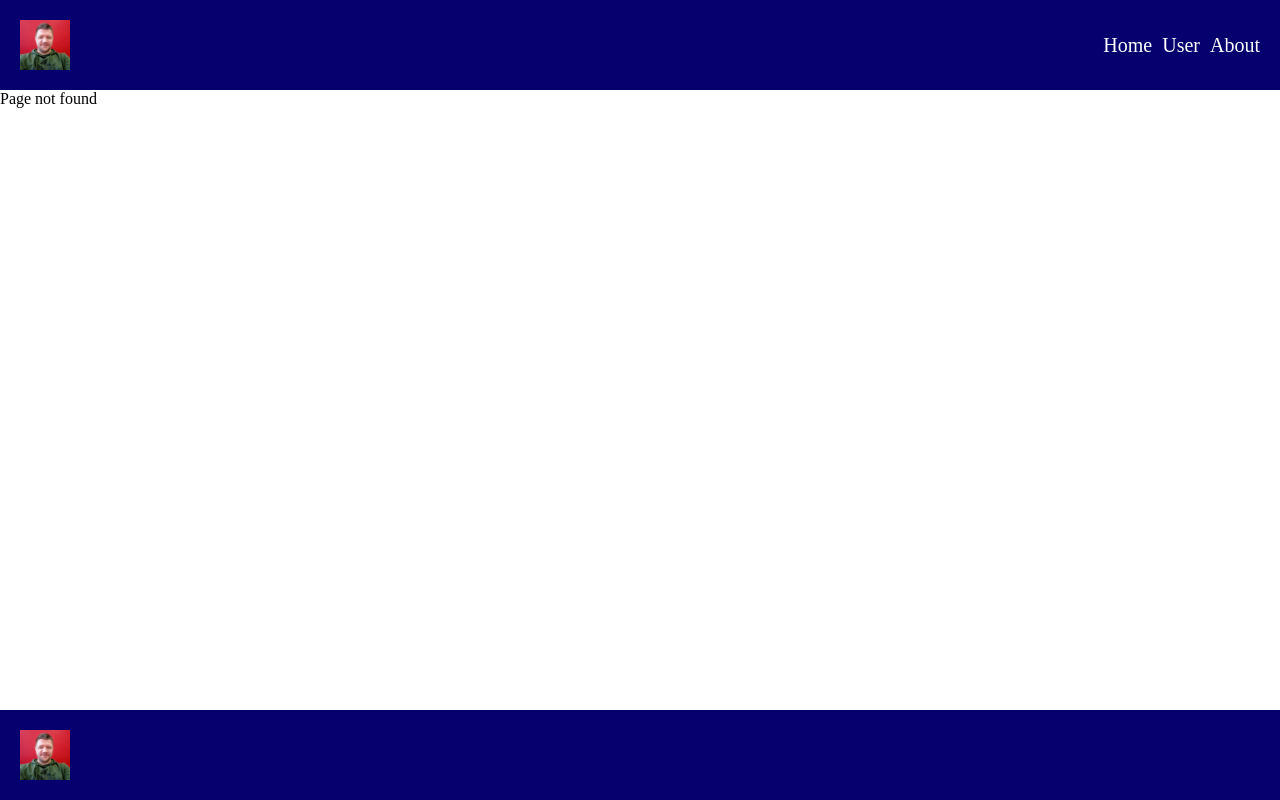
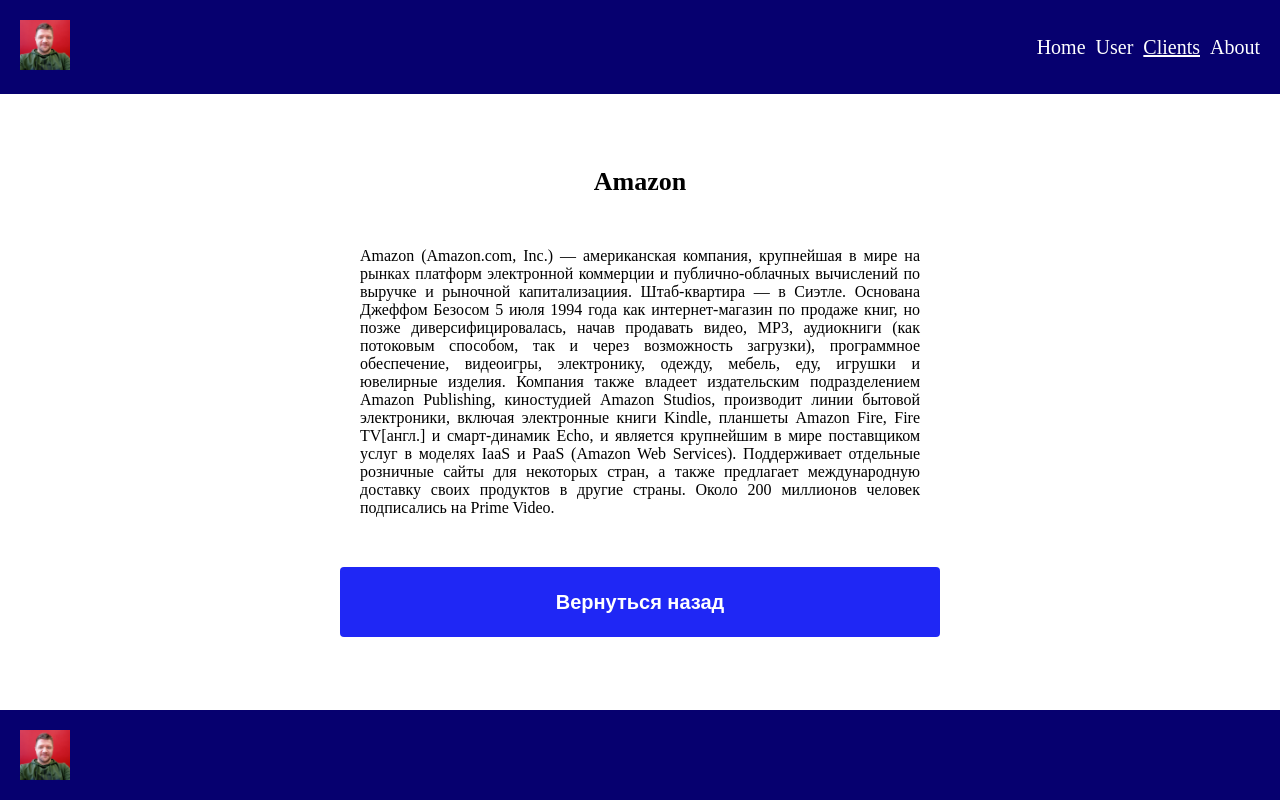
Before and after one commit to AndriiGudz/ReactTypeScript, a React (Create React App) app: page /clients/amazon in a window 1280 px wide. Before the commit this address had no page. Built offline with nearby package versions, Linux system fonts and the light colour scheme.

Commit message:
homeworks 12

```diff
--- a/src/App.tsx
+++ b/src/App.tsx
@@ -3,6 +3,7 @@
 import GlobalStyles from 'styles/GlobalStyles';
 import Home from 'pages/Home/Home';
 import User from 'pages/User/User';
+import Clients from 'pages/Clients/Clients';
 import About from 'pages/About/About';
 
 // import BlinkingText from './components/BlinkingText/BlinkingText';
@@ -20,6 +21,9 @@
 // import Lessons10 from 'lessons/Lessons10/Lessons10';
 // import Lessons11 from 'lessons/Lessons11/Lessons';
 import Layout from 'components/Layout/Layout';
+import Amazon from 'pages/Clients/Amazon/Amazon';
+import Ebay from 'pages/Clients/Ebay/Ebay';
+import Netflix from 'pages/Clients/Netflix/Netflix';
 
 function App() {
   return (
@@ -42,8 +46,12 @@
         <Routes>
           <Route path='/' element={<Home />} />
           <Route path='/user' element={<User />} />
+          <Route path='/clients' element={<Clients />} />
           <Route path='/about' element={<About />} />
           <Route path='*' element='Page not found' />
+          <Route path='/clients/amazon' element={<Amazon />} />
+          <Route path='/clients/ebay' element={<Ebay />} />
+          <Route path='/clients/netflix' element={<Netflix />} />
         </Routes>
       </Layout>
     </BrowserRouter>
--- a/src/components/Layout/Layout.tsx
+++ b/src/components/Layout/Layout.tsx
@@ -1,3 +1,5 @@
+import { Link } from 'react-router-dom'
+
 import {
   LayoutComponent,
   Header,
@@ -14,7 +16,9 @@
   return (
     <LayoutComponent>
       <Header>
+        <Link to='/'>
         <HeaderLogo src={Avatar} alt="Logo" />
+        </Link>
         <NavContainer>
           <StyledNavLink
             to="/"
@@ -31,6 +35,14 @@
             })}
           >
             User
+          </StyledNavLink>
+          <StyledNavLink
+            to="/clients"
+            style={({ isActive }) => ({
+              textDecoration: isActive ? 'underline' : 'none',
+            })}
+          >
+            Clients
           </StyledNavLink>
           <StyledNavLink
             to="/about"
--- a/src/components/Layout/styles.ts
+++ b/src/components/Layout/styles.ts
@@ -34,7 +34,10 @@
 export const Main = styled.main`
   display: flex;
   flex-direction: column;
+  align-items: center;
+  justify-content: center;
   flex: 1;
+  width: 100%;
 `
 export const Footer = styled.footer`
   display: flex;
--- /dev/null
+++ b/src/pages/Clients/Amazon/Amazon.tsx
@@ -0,0 +1,38 @@
+import { useNavigate } from 'react-router-dom'
+
+import Button from 'components/Button/Button'
+import { PageWrapper, Title, CompanyInfo } from './styles'
+
+function Amazon() {
+    const navigate = useNavigate()
+
+    const goBack = () => {
+        navigate('/clients')
+    }
+
+  return (
+    <PageWrapper>
+      <Title>Amazon</Title>
+      <CompanyInfo>
+        Amazon (Amazon.com, Inc.) — американская компания, крупнейшая в мире на
+        рынках платформ электронной коммерции и публично-облачных вычислений по
+        выручке и рыночной капитализациия. Штаб-квартира — в Сиэтле. Основана
+        Джеффом Безосом 5 июля 1994 года как интернет-магазин по продаже книг,
+        но позже диверсифицировалась, начав продавать видео, MP3, аудиокниги
+        (как потоковым способом, так и через возможность загрузки), программное
+        обеспечение, видеоигры, электронику, одежду, мебель, еду, игрушки и
+        ювелирные изделия. Компания также владеет издательским подразделением
+        Amazon Publishing, киностудией Amazon Studios, производит линии бытовой
+        электроники, включая электронные книги Kindle, планшеты Amazon Fire,
+        Fire TV[англ.] и смарт-динамик Echo, и является крупнейшим в мире
+        поставщиком услуг в моделях IaaS и PaaS (Amazon Web Services).
+        Поддерживает отдельные розничные сайты для некоторых стран, а также
+        предлагает международную доставку своих продуктов в другие страны. Около
+        200 миллионов человек подписались на Prime Video.
+      </CompanyInfo>
+      <Button name="Вернуться назад" onClick={goBack} />
+    </PageWrapper>
+  )
+}
+
+export default Amazon
--- /dev/null
+++ b/src/pages/Clients/Amazon/styles.ts
@@ -0,0 +1,23 @@
+import styled from '@emotion/styled'
+
+export const PageWrapper = styled.div`
+  display: flex;
+  flex-direction: column;
+  justify-content: center;
+  align-items: center;
+  gap: 30px;
+  width: 600px;
+`
+
+export const Title = styled.h1`
+  font-size: 26px;
+`
+
+export const CompanyInfo = styled.div`
+  display: flex;
+  justify-content: flex-start;
+  align-items: flex-start;
+  width: 100%;
+  padding: 20px;
+  text-align: justify;
+`
--- /dev/null
+++ b/src/pages/Clients/Clients.tsx
@@ -0,0 +1,23 @@
+import { Link } from 'react-router-dom'
+import { ClientsPageWrapper, Title, ClientsInfo } from './styles'
+
+function Clients() {
+  return (
+    <ClientsPageWrapper>
+      <ClientsInfo>
+        <Title>Amazon</Title>
+        <Link to="/clients/amazon">Узнать подробнее о компании.</Link>
+      </ClientsInfo>
+      <ClientsInfo>
+        <Title>Ebay</Title>
+        <Link to="/clients/ebay">Узнать подробнее о компании.</Link>
+      </ClientsInfo>
+      <ClientsInfo>
+        <Title>Netflix</Title>
+        <Link to="/clients/netflix">Узнать подробнее о компании.</Link>
+      </ClientsInfo>
+    </ClientsPageWrapper>
+  )
+}
+
+export default Clients
--- /dev/null
+++ b/src/pages/Clients/Ebay/Ebay.tsx
@@ -0,0 +1,29 @@
+import { useNavigate } from 'react-router-dom'
+
+import Button from 'components/Button/Button'
+import { PageWrapper, Title, CompanyInfo } from './styles'
+
+function Ebay() {
+  const navigate = useNavigate()
+
+  const goBack = () => {
+    navigate('/clients')
+  }
+
+  return (
+    <PageWrapper>
+      <Title>Ebay</Title>
+      <CompanyInfo>
+        eBay Inc. (произносится ибэ́й) — американская компания, предоставляющая
+        услуги в областях интернет-аукционов (основное поле деятельности) и
+        интернет-магазинов. Веб-сайтом eBay.com и его местными версиями в
+        нескольких странах владела компания eBay Enterprise, но продала это
+        подразделение в 2015 году частным инвестиционным компаниям Sterling
+        Partners и Premiera Funds.
+      </CompanyInfo>
+      <Button name="Вернуться назад" onClick={goBack} />
+    </PageWrapper>
+  )
+}
+
+export default Ebay
--- /dev/null
+++ b/src/pages/Clients/Ebay/styles.ts
@@ -0,0 +1,23 @@
+import styled from '@emotion/styled'
+
+export const PageWrapper = styled.div`
+  display: flex;
+  flex-direction: column;
+  justify-content: center;
+  align-items: center;
+  gap: 30px;
+  width: 600px;
+`
+
+export const Title = styled.h1`
+  font-size: 26px;
+`
+
+export const CompanyInfo = styled.div`
+  display: flex;
+  justify-content: flex-start;
+  align-items: flex-start;
+  width: 100%;
+  padding: 20px;
+  text-align: justify;
+`
--- /dev/null
+++ b/src/pages/Clients/Netflix/Netflix.tsx
@@ -0,0 +1,41 @@
+import { useNavigate } from 'react-router-dom'
+
+import Button from 'components/Button/Button'
+import { PageWrapper, Title, CompanyInfo } from './styles'
+
+function Netflix() {
+  const navigate = useNavigate()
+
+  const goBack = () => {
+    navigate('/clients')
+  }
+
+  return (
+    <PageWrapper>
+      <Title>Netflix</Title>
+      <CompanyInfo>
+        Netflix, Inc. — американская развлекательная компания, а также
+        стриминговый сервис фильмов и сериалов. Основана 29 августа 1997 года
+        Ридом Хастингсом и Марком Рэндольфом. Штаб-квартира находится в
+        Лос-Гатосе, Калифорния. С 2013 года Netflix производит собственные
+        фильмы и сериалы, в том числе и анимационные, а также телепрограммы. В
+        2016 году компания выпустила 126 оригинальных сериалов и фильмов —
+        больше, чем любой другой сетевой или кабельный канал. Их усилия по
+        производству нового контента, обеспечению прав на дополнительный контент
+        и диверсификации через 190 стран потребовали дополнительных капиталов,
+        привлекаемых в том числе через займы. Суммарный долг в 2016 году
+        составил 16,8 млрд долларов, по состоянию на сентябрь 2017 года он был
+        уже 21,9 млрд долларов. При этом 6,5 миллиарда долларов — это
+        долгосрочный долг, а остальная часть — долгосрочные обязательства. В
+        октябре 2018 года Netflix объявила о привлечении ещё 2 миллиардов
+        долларов для финансирования нового контента. По состоянию на январь 2021
+        года у компании насчитывается 203,7 млн подписчиков по всему миру, при
+        этом компания потратила 11,8 млрд долларов на создание контента в 2020
+        году.
+      </CompanyInfo>
+      <Button name="Вернуться назад" onClick={goBack} />
+    </PageWrapper>
+  )
+}
+
+export default Netflix
--- /dev/null
+++ b/src/pages/Clients/Netflix/styles.ts
@@ -0,0 +1,23 @@
+import styled from '@emotion/styled'
+
+export const PageWrapper = styled.div`
+  display: flex;
+  flex-direction: column;
+  justify-content: center;
+  align-items: center;
+  gap: 30px;
+  width: 600px;
+`
+
+export const Title = styled.h1`
+  font-size: 26px;
+`
+
+export const CompanyInfo = styled.div`
+  display: flex;
+  justify-content: flex-start;
+  align-items: flex-start;
+  width: 100%;
+  padding: 20px;
+  text-align: justify;
+`
--- /dev/null
+++ b/src/pages/Clients/styles.ts
@@ -0,0 +1,23 @@
+import styled from '@emotion/styled'
+
+export const ClientsPageWrapper = styled.div`
+  display: flex;
+  justify-content: center;
+  align-items: center;
+  gap: 30px;
+  width: 100%;
+`
+
+export const Title = styled.h2``
+
+export const ClientsInfo = styled.div`
+  display: flex;
+  flex-direction: column;
+  align-items: center;
+  justify-content: center;
+  gap: 20px;
+  width: 200px;
+  height: 200px;
+  padding: 20px;
+  border: 2px solid grey;
+`
```
